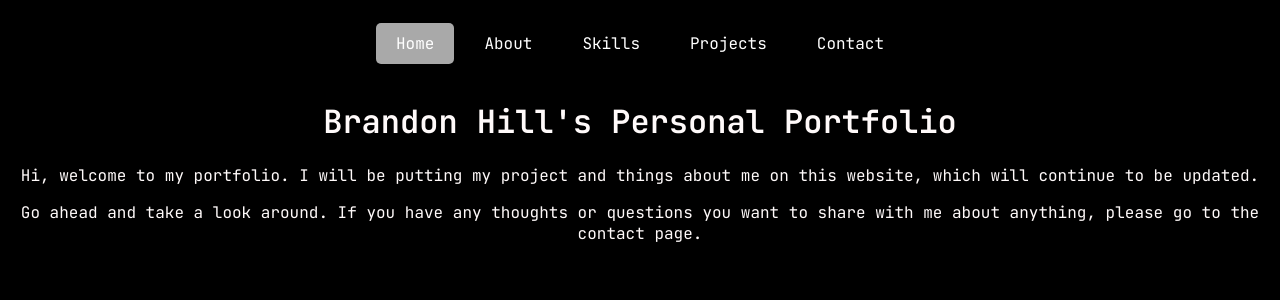
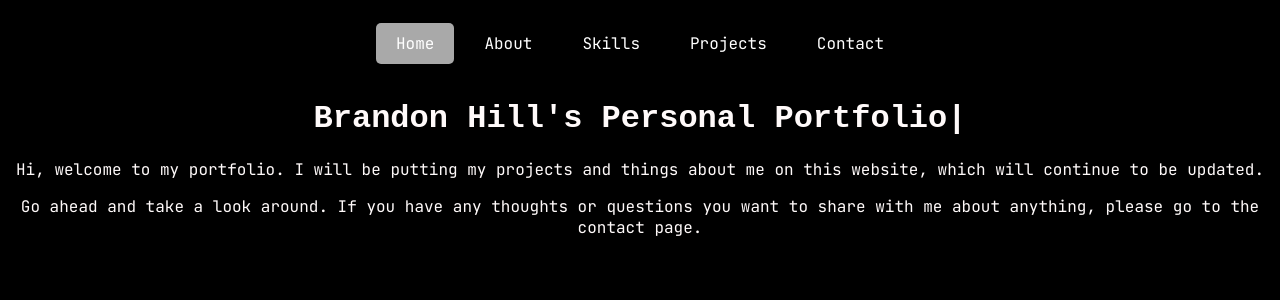
Before and after one commit to BranHill21/personal-website, a React (Create React App) app: page / in a window 1280 px wide. Shown: the top 300 px of the page. Built offline with nearby package versions, Linux system fonts and the light colour scheme.

Commit message:
Adding title animation

```diff
--- a/src/Styles/Styles.css
+++ b/src/Styles/Styles.css
@@ -15,3 +15,15 @@ body {
     display: inline-block;
     text-align: left;
   }
+
+  @keyframes blink {
+    50% {
+      opacity: 0;
+    }
+  }
+
+  .flashing-text {
+    font-family: monospace;
+    font-size: 1.5rem;
+    animation: blink 1s step-start infinite;
+  }
--- a/src/components/Home.js
+++ b/src/components/Home.js
@@ -1,31 +1,59 @@
-// src/components/About.js
-import React from 'react';
-import Navbar from './Navbar';
+import React, { useState, useEffect } from "react";
+import Navbar from "./Navbar";
 
 const Home = () => {
   const Links = [
-    { path: '/', label: 'Home' },
-    { path: '/about', label: 'About' },
-    { path: '/skills', label: 'Skills' },
-    { path: '/projects', label: 'Projects' },
-    { path: '/contact', label: 'Contact' },
+    { path: "/", label: "Home" },
+    { path: "/about", label: "About" },
+    { path: "/skills", label: "Skills" },
+    { path: "/projects", label: "Projects" },
+    { path: "/contact", label: "Contact" },
   ];
 
-  const Style = {
-    /*backgroundColor: 'lightgreen',*/
+  const [title, setTitle] = useState("");
+  const [showCursor, setShowCursor] = useState(true);
+  const fullTitle = "Brandon Hill's Personal Portfolio";
 
+  useEffect(() => {
+    let i = 0;
+    const interval = setInterval(() => {
+      setTitle(fullTitle.slice(0, i + 1));
+      i++;
 
-  };
+      if (i === fullTitle.length) {
+        clearInterval(interval);
+      }
+    }, 100);
+
+    // Cursor blinking effect
+    const cursorInterval = setInterval(() => {
+      setShowCursor((prev) => !prev);
+    }, 500);
+
+    return () => {
+      clearInterval(interval);
+      clearInterval(cursorInterval);
+    };
+  }, []);
 
   return (
     <div>
-      <Navbar links={Links} customStyle={Style} />
+      <Navbar links={Links} />
       <div className="centeredCont">
-        <h1>Brandon Hill's Personal Portfolio</h1>
-        <p>Hi, welcome to my portfolio. I will be putting my project and things about me on this website, which will continue to be updated.</p>
-        <p>Go ahead and take a look around. If you have any thoughts or questions you want to share with me about anything, please go to the contact page.</p>
+        <h1 style={{ fontFamily: "monospace", fontSize: "2rem", display: "flex", justifyContent: "center" }}>
+          <span>{title}</span>
+          <span style={{ visibility: showCursor ? "visible" : "hidden" }}>|</span>
+        </h1>
+        <p>
+          Hi, welcome to my portfolio. I will be putting my projects and things
+          about me on this website, which will continue to be updated.
+        </p>
+        <p>
+          Go ahead and take a look around. If you have any thoughts or questions
+          you want to share with me about anything, please go to the contact
+          page.
+        </p>
       </div>
-
     </div>
   );
 };
```
